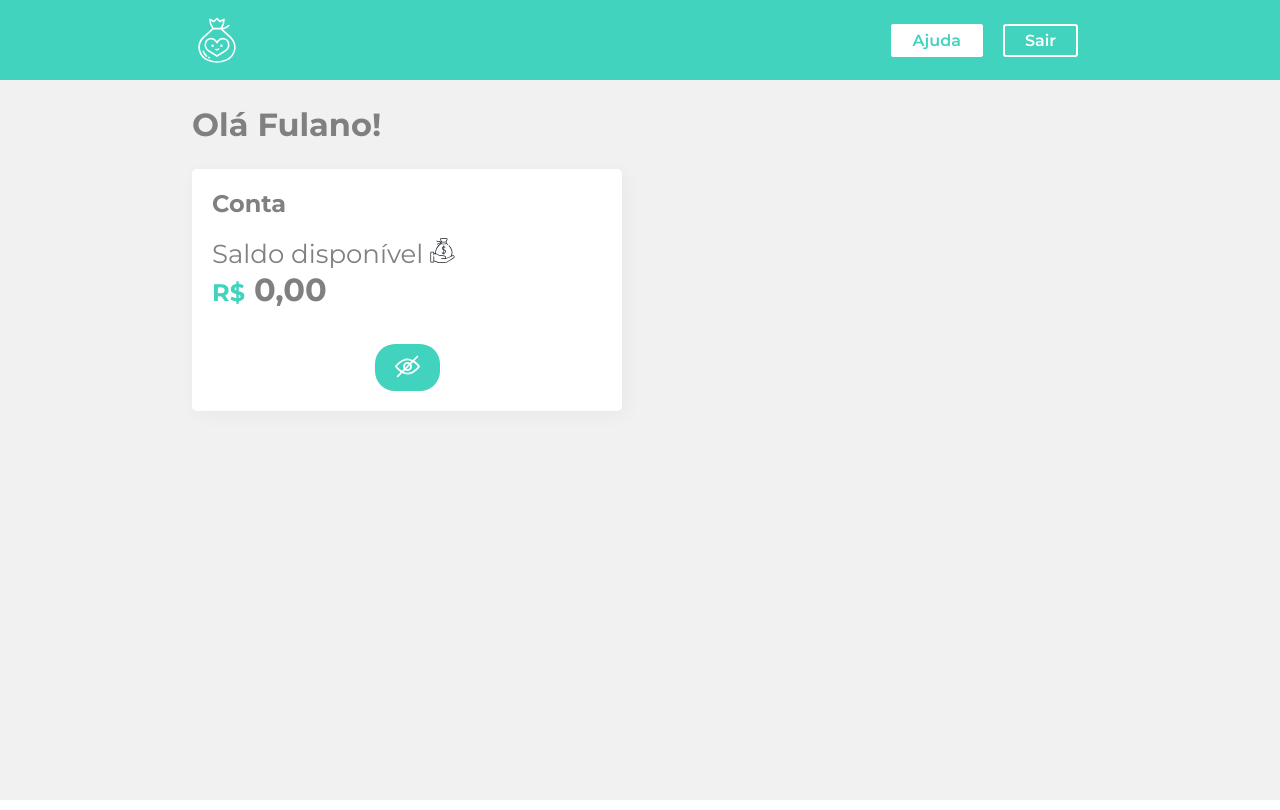
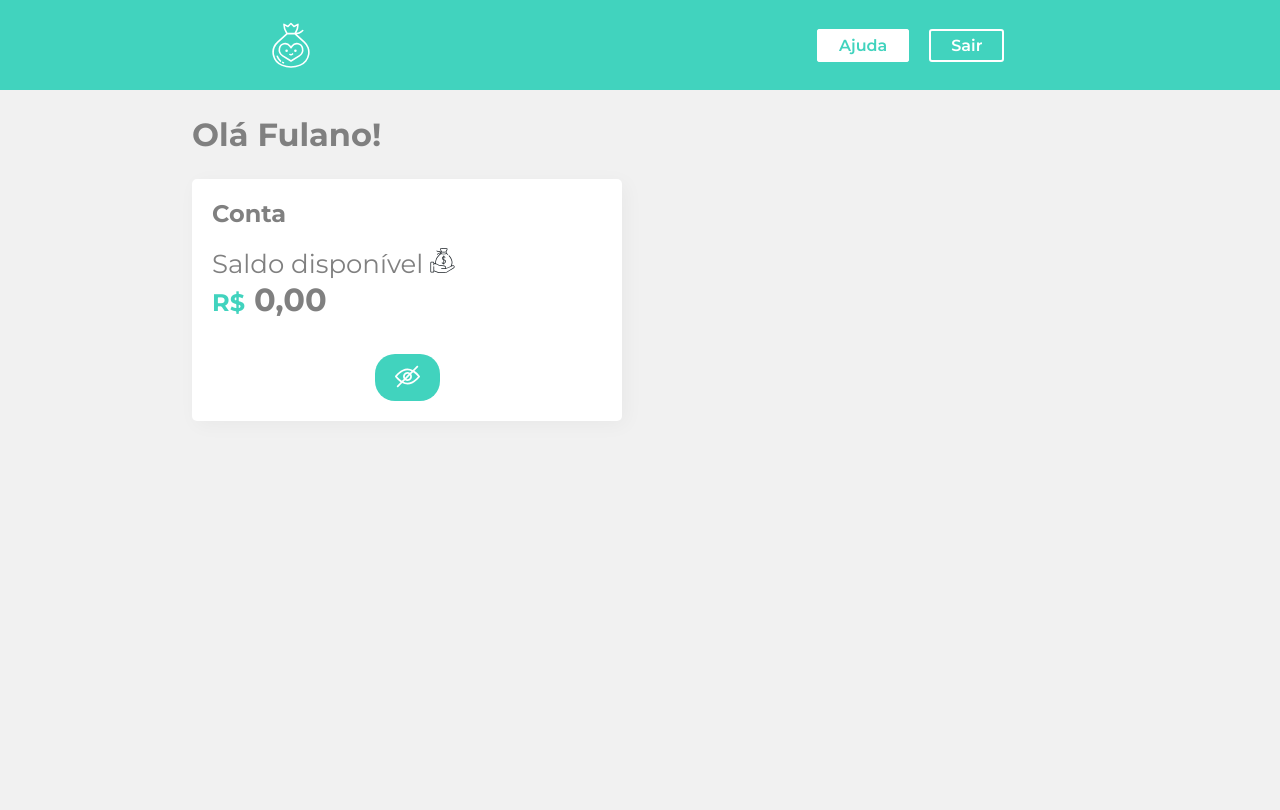
Before and after one commit to Luca-Ferri-Paschoal/smart-back, a React (Create React App) app: page / in a window 1280 px wide. Built offline with nearby package versions, Linux system fonts and the light colour scheme.

Commit message:
Refatorando Cabecalho para usar a biblioteca styled-component

```diff
--- a/src/Components/Cabecalho/index.jsx
+++ b/src/Components/Cabecalho/index.jsx
@@ -1,19 +1,58 @@
 import React from "react";
+import styled from "styled-components";
 import bank_logo from "../../assets/images/bank_logo.svg";
+import { corPrimaria } from "./../UI/variaveis";
+
+const StyledHeader = styled.nav`
+  background-color: ${corPrimaria};
+  display: flex;
+  justify-content: space-around;
+  padding: 20px;
+  align-items: center;
+`;
+
+const Logo = styled.img`
+  height: 50px;
+  width: 50px;
+`;
+
+const BtnCabecalho = styled.a`
+  text-align: center;
+  border-radius: 3px;
+  padding: 5px 20px;
+  margin: 0 10px;
+  font-weight: 600;
+  border: 2px solid white;
+
+  background-color: ${
+    ({ backGroungColor }) => backGroungColor ? backGroungColor : 'transparent'
+  };
+  color: ${
+    ({ color }) => color ? color : 'white'
+  }
+`;
 
 const Cabecalho = () => {
   return (
-    <div className="cabecalho">
-      <img className="imagem-logo" src={bank_logo} alt="Logo Smart Bank" />
+    <StyledHeader>
+      <Logo src={bank_logo} alt="Logo Smart Bank" />
       <div>
-        <a className="btn-secundario" href="https://google.com">
+        <BtnCabecalho
+          href="https://google.com"
+          backGroungColor='white'
+          color={corPrimaria}
+        >
           Ajuda
-        </a>
-        <a className="btn-primario" href="https://google.com">
+        </BtnCabecalho>
+        <BtnCabecalho
+          href="https://google.com"
+          backGroungColor={corPrimaria}
+          color='white'
+        >
           Sair
-        </a>
+        </BtnCabecalho>
       </div>
-    </div>
+    </StyledHeader>
   );
 };
 
--- /dev/null
+++ b/src/Components/UI/variaveis.js
@@ -0,0 +1,3 @@
+export const corPrimaria = '#41d3be';
+export const fundoClaro = '#f1f1f1';
+export const textoFundoClaro = 'grey';
--- a/src/assets/estilos.css
+++ b/src/assets/estilos.css
@@ -1,36 +1,3 @@
-.btn-primario {
-  text-align: center;
-  border-radius: 3px;
-  padding: 5px 20px;
-  margin: 0 10px;
-  font-weight: 600;
-  border: 2px solid white;
-
-  color: white;
-  background: transparent;
-}
-
-.btn-secundario {
-  text-align: center;
-  border-radius: 3px;
-  padding: 5px 20px;
-  margin: 0 10px;
-  font-weight: 600;
-  border: 2px solid white;
-
-  background: white;
-  color: #41d3be;
-}
-
-.cabecalho {
-  background-color: #41d3be;
-  display: flex;
-  justify-content: space-between;
-  padding: 0 15vw;
-  height: 10vh;
-  align-items: center;
-}
-
 .container {
   background-color: #f1f1f1;
   min-height: 90vh;
@@ -41,11 +8,6 @@
   display: flex;
   flex-direction: row;
   justify-content: space-between;
-}
-
-.imagem-logo {
-  height: 50px;
-  width: 50px;
 }
 
 .imagem-icone {
```
